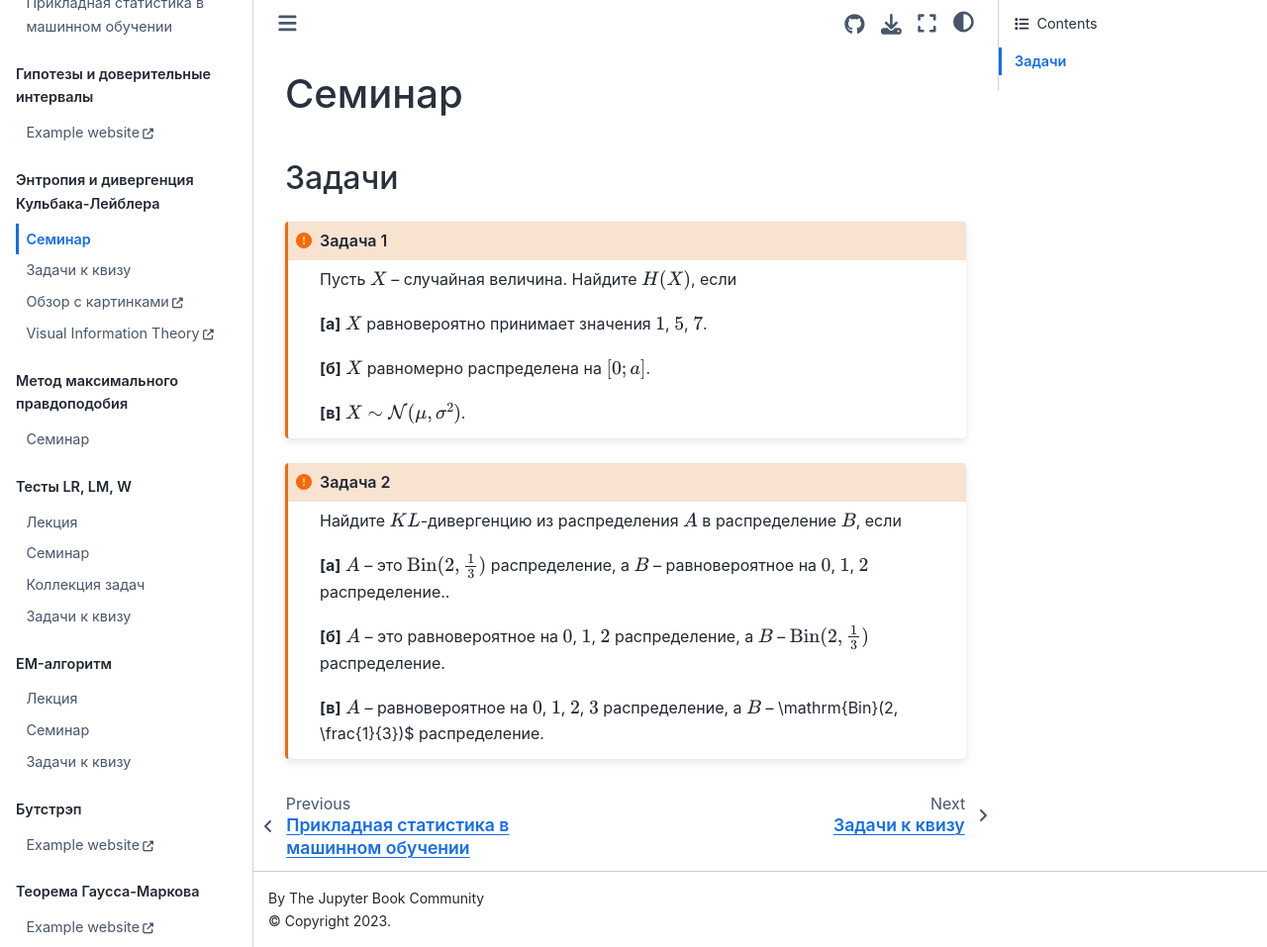
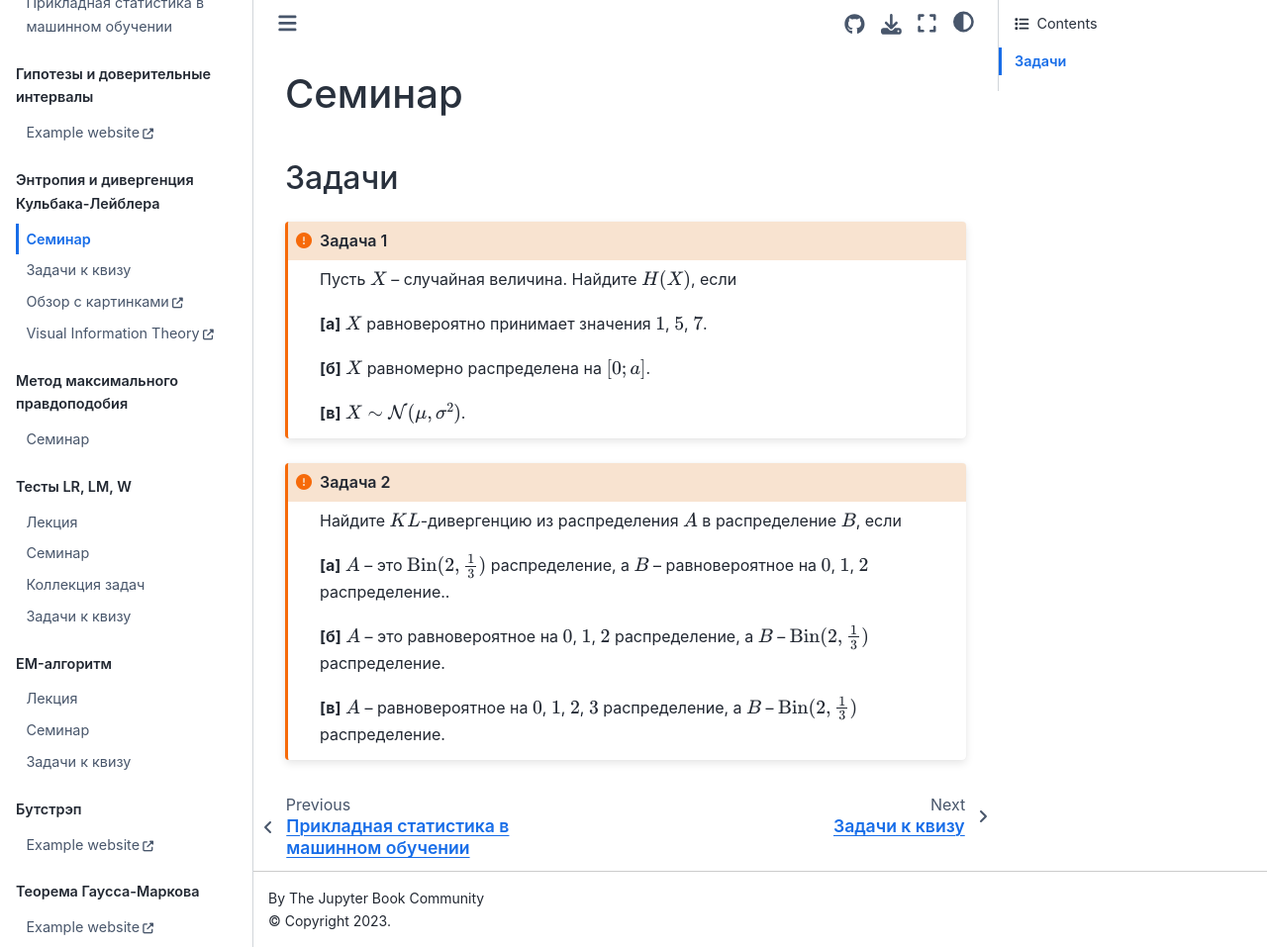
Before and after one commit to AIshutin/psmo_book, a Jupyter Book: the page built from content/entropy_kl/seminar.md, in a window 1280 px wide and 957 px high. Shown: the whole window at 99% size. Built offline with Jupyter Book 1.0.4 settings and Sphinx 7.4.7 and the Sphinx Book theme 1.1.4, drawn with Linux system fonts in a browser that asks for light colours.

Commit message:
upd sem3

````diff
--- a/content/entropy_kl/seminar.md
+++ b/content/entropy_kl/seminar.md
@@ -23,5 +23,5 @@
 
 **[б]** $A$ – это равновероятное на $0$, $1$, $2$ распределение, а $B$ – $\mathrm{Bin}(2, \frac{1}{3})$ распределение.
 
-**[в]** $A$ – равновероятное на $0$, $1$, $2$, $3$ распределение, а $B$ – \mathrm{Bin}(2, \frac{1}{3})$ распределение.
+**[в]** $A$ – равновероятное на $0$, $1$, $2$, $3$ распределение, а $B$ – $\mathrm{Bin}(2, \frac{1}{3})$ распределение.
 ```
````
